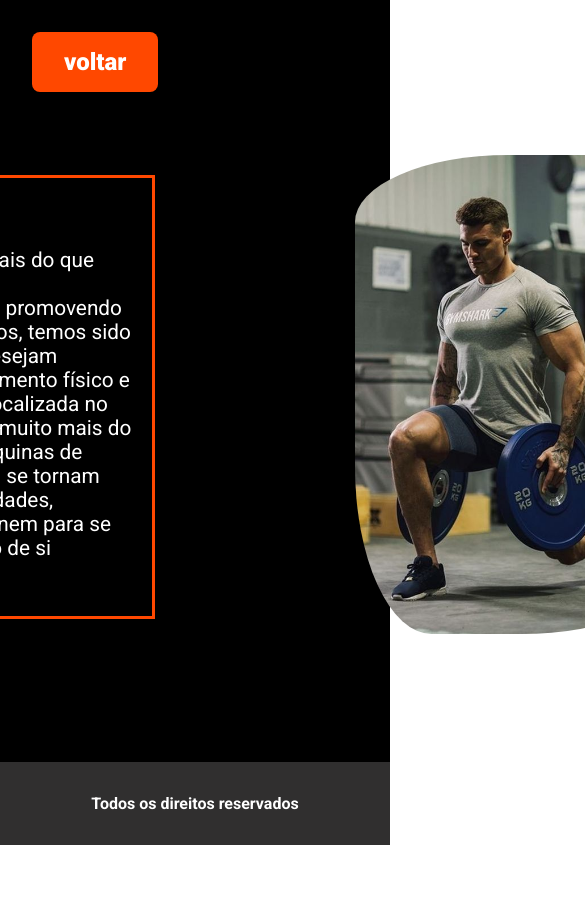
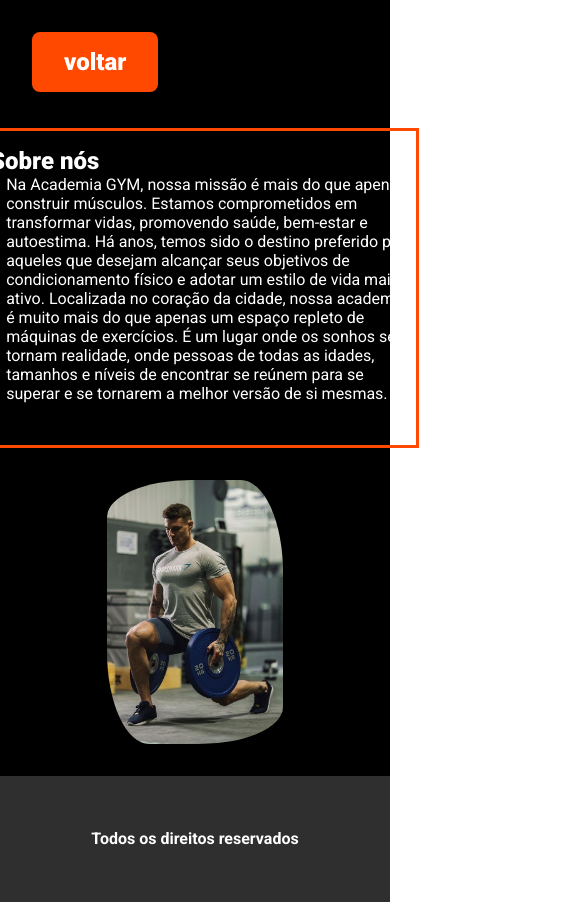
Before and after one commit to matheus-sousa1/GYM, a React (Create React App) app: page /about in a window 390 px wide. Shown: the top 902 px of the page, 585 px wide, since content can reach past the window. Before the commit the page ends 845 px from the top, so only its background shows below. Built offline with nearby package versions, Linux system fonts and the light colour scheme.

Commit message:
responsividade da página sobre adicionada

```diff
--- a/src/components/pages/about.css
+++ b/src/components/pages/about.css
@@ -14,7 +14,7 @@
 
 .container-about {
  width: 100%;
- height: 100vh;
+ min-height: 100vh;
  background: var(--quinary);
  display: flex;
  justify-content: center;
@@ -54,9 +54,70 @@
 }
 
 .container-about footer {
-  position: relative;
-  bottom: 5rem;
   width: 100%;
   height: 15vh;
   padding: 2rem 0rem;
 }
+
+@media (max-width:1200px) {
+  .text {
+    width: 30rem;
+    height: 30rem;
+    right: 15rem;
+  }
+  .text p {
+    font-size: 1rem;
+  }
+  .container-about img {
+    width: 16rem;
+    bottom: 7rem;
+    left: 16rem;
+  }
+
+}
+
+@media (max-width: 992px) {
+  .text {
+    width: 28rem;
+    height: 28rem;
+    right: 13rem;
+  }
+  .text h1 {
+    font-size: 1.5rem;
+  }
+
+  .container-about img {
+    bottom: 7rem;
+    width: 14rem;
+    left: 14rem;
+  }
+}
+
+@media (max-width: 768px) {
+  .text {
+    padding: 1rem;
+    right: 7.5rem;
+    top: 10rem;
+    height: 25rem;
+    width: 23rem;
+  }
+  .container-about img {
+    width: 11rem;
+  }
+}
+
+@media (max-width: 600px) {
+  .text {
+   top: 0rem;
+   right: 0rem;
+   margin-top: 8rem;
+   height: 20rem;
+   width: 28rem;
+  }
+  .container-about img {
+    margin-top: 2rem;
+    margin-bottom: 2rem;
+    left: 0rem;
+    bottom: 0rem;
+  }
+}
--- a/src/components/pages/appointment.css
+++ b/src/components/pages/appointment.css
@@ -50,7 +50,6 @@
   height: 19rem;
   background: var(--primary);
   border-radius: 45% 34% 67% 27%;
-  border: 1px solid blue;
 }
 
 .text-appointment h1 {
@@ -99,7 +98,6 @@
     width: 100%;
     height: 100rem;
     gap: 6rem 0;
-    border: 1px solid red;
   }
   .container-appointment form {
     width: 18rem;
```
